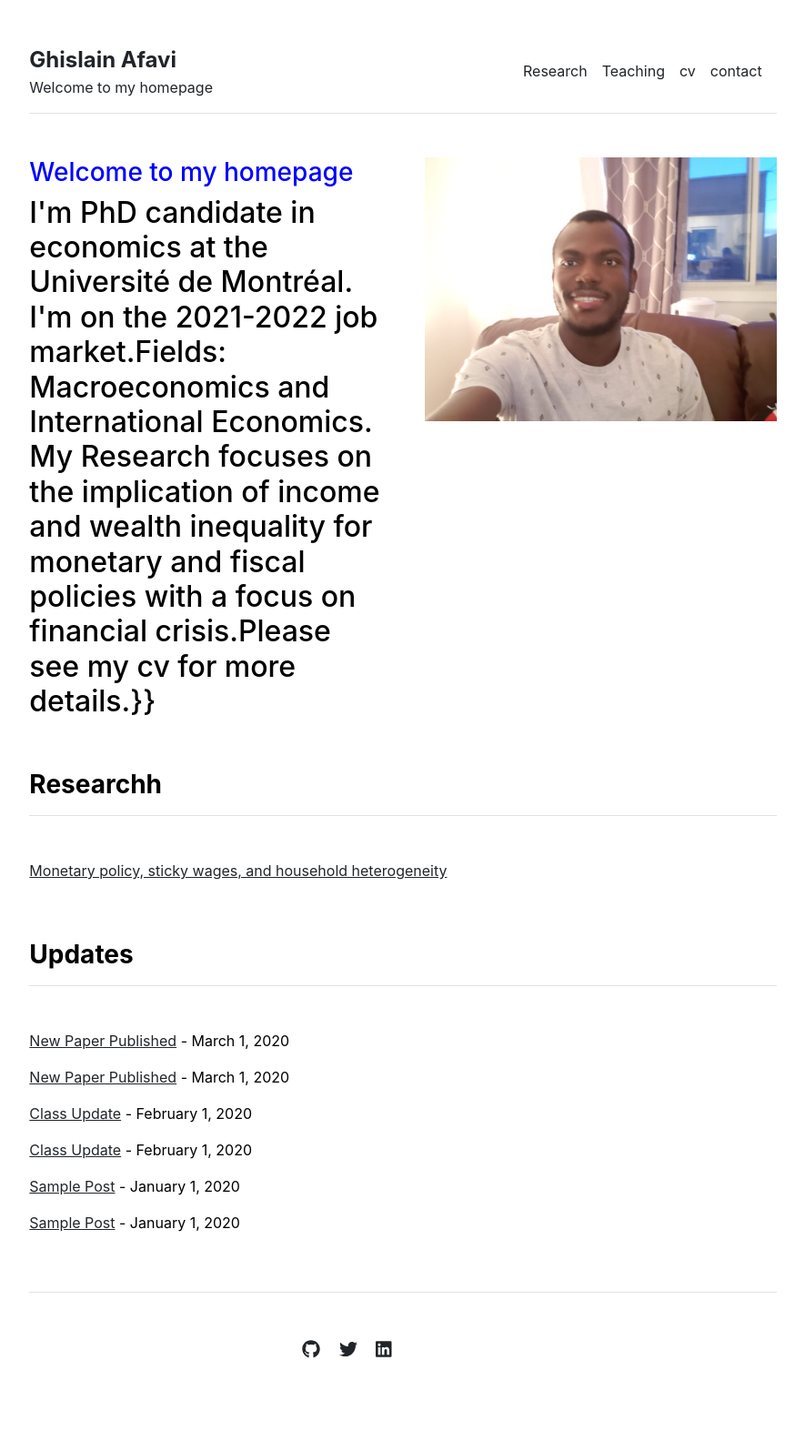
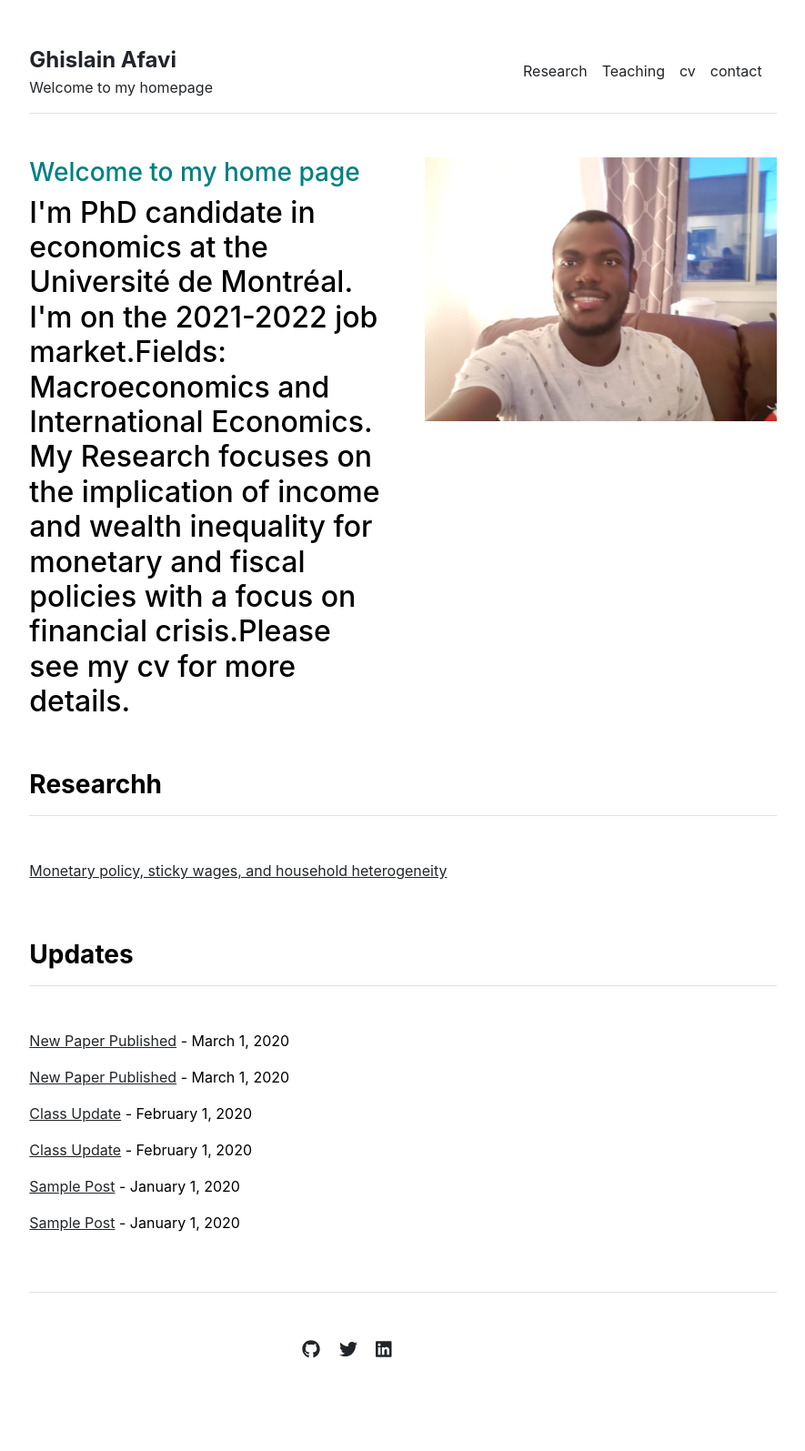
Before and after one commit to ghislainafavi/ghislainafavi.github.io, a Jekyll site: the page built from index.md, in a window 1280 px wide. Shown: the whole page at 91% size, without its empty margins (197-1082 px from the left). Built offline with Jekyll 4.4.1, drawn with Linux system fonts in a browser that asks for light colours.

Commit message:
Update home.html

```diff
--- a/_layouts/home.html
+++ b/_layouts/home.html
@@ -4,9 +4,9 @@ layout: default
 
 <div class="row g-5 mb-5">
   <div class="col-md-6">
-    <h3 style="color:Blue"> Welcome to my homepage</h3>
-    <h2 class="fw-black"> I'm PhD candidate in economics at the Université de Montréal. I'm on the 2021-2022 job market.Fields: Macroeconomics and International Economics.
-       My Research focuses on the implication of income and wealth inequality for monetary and fiscal policies with a focus on financial crisis.Please see my cv for more details.}} </h2>
+    <h3 style="color:Teal"> Welcome to my home page</h3>
+    <h2 class="color:black"> I'm PhD candidate in economics at the Université de Montréal. I'm on the 2021-2022 job market.Fields: Macroeconomics and International Economics.
+       My Research focuses on the implication of income and wealth inequality for monetary and fiscal policies with a focus on financial crisis.Please see my cv for more details. </h2>
       </div>
   <div class="col-md-6">
     <img src="{{ site.github.url }}/assets/img/home.jpeg" alt="Home" width="100%">
```
